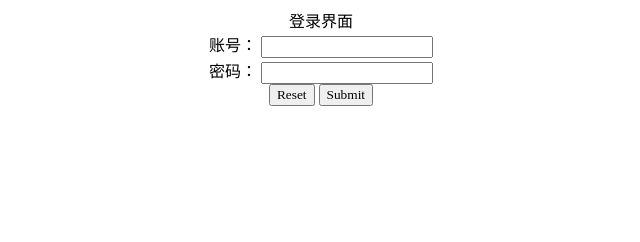
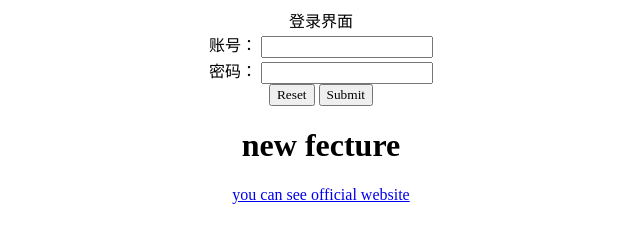
Before and after one commit to mkiea/my_project, a plain HTML site: page index1.html in a window 1280 px wide. Shown: the whole page, without its empty margins (319-959 px from the left). Drawn offline with Linux system fonts and the light colour scheme.

Commit message:
text:new describe

```diff
--- a/index1.html
+++ b/index1.html
@@ -20,5 +20,9 @@
             <input type="reset" id="reset" name="reset">
             <input type="submit" id="submit" name="submit">
             </div>
+        <div>
+            <h1>new fecture</h1>
+            <a href="#">you can see official website</a>
+        </div>
     </body>
 </html>
```
